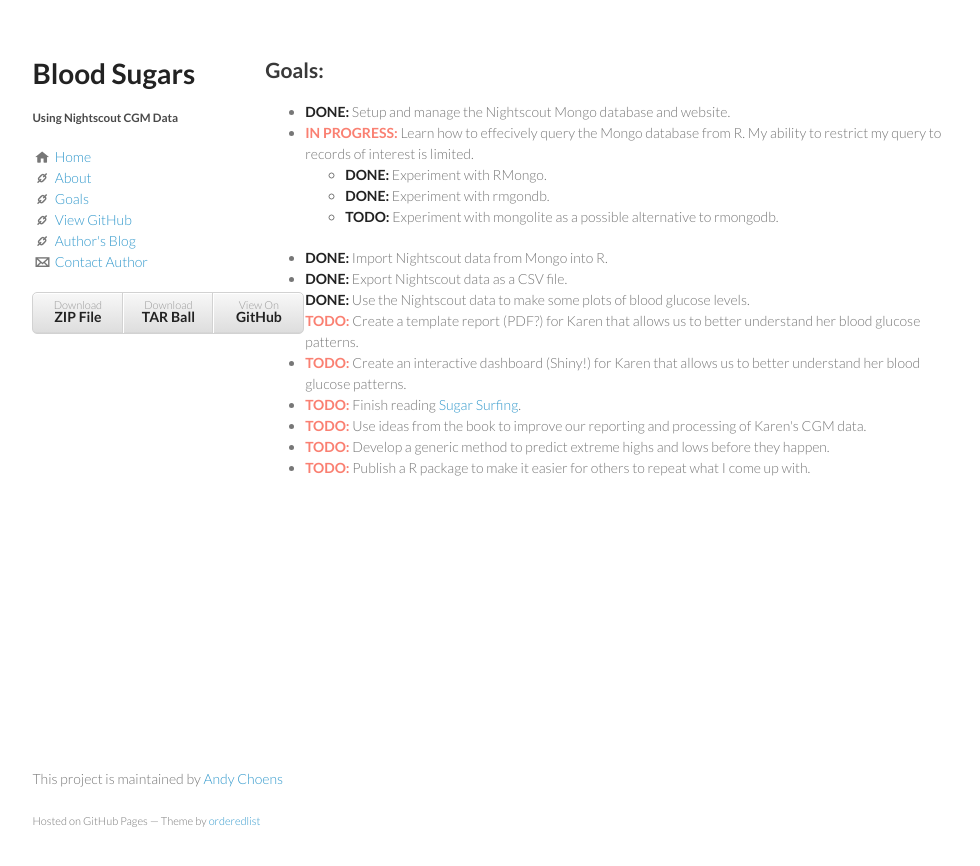
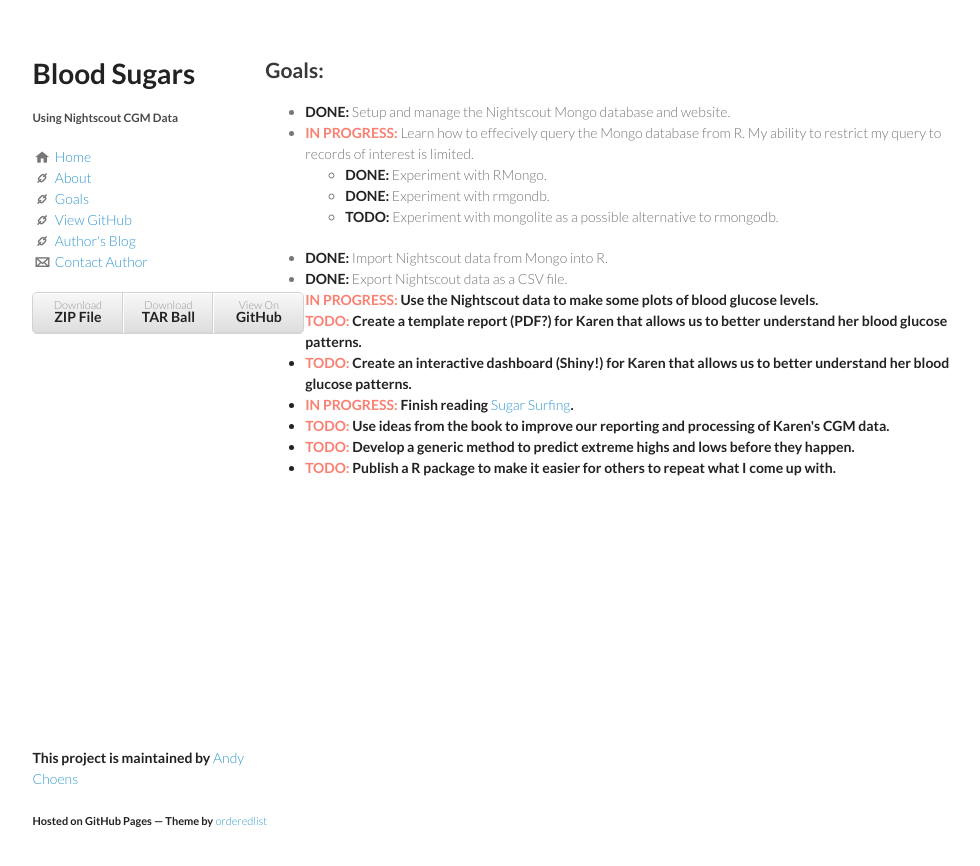
Before and after one commit to Choens/blood-sugars, a Jekyll site: the page built from goals.html, in a window 1280 px wide. Shown: the top 866 px of the page, without its empty margins (142-1122 px from the left). Built offline with Jekyll 4.4.1, drawn with Linux system fonts in a browser that asks for light colours.

Commit message:
Better representation of what I'e done and what I haven't done.

```diff
--- a/goals.html
+++ b/goals.html
@@ -29,8 +29,8 @@ title: Goals
     <li><strong>DONE:</strong> Import Nightscout data from Mongo into R.</li>
     <li><strong>DONE:</strong> Export Nightscout data as a CSV file.</li>
     <li>
-        <strong>DONE:</strong> Use the Nightscout data to make some
-        plots of blood glucose levels.
+        <strong><span style="color:salmon">IN PROGRESS:</span> Use the
+        Nightscout data to make some plots of blood glucose levels.
     </li>
     <li>
         <strong><span style="color:salmon">TODO:</span></strong> Create a
@@ -43,7 +43,7 @@ title: Goals
         better understand her blood glucose patterns.
     </li>
     <li>
-        <strong><span style="color:salmon">TODO:</span></strong> Finish
+        <strong><span style="color:salmon">IN PROGRESS:</span></strong> Finish
         reading <a href="http://sugarsurfing.com/">Sugar Surfing</a>.
     </li>
     <li>
```
